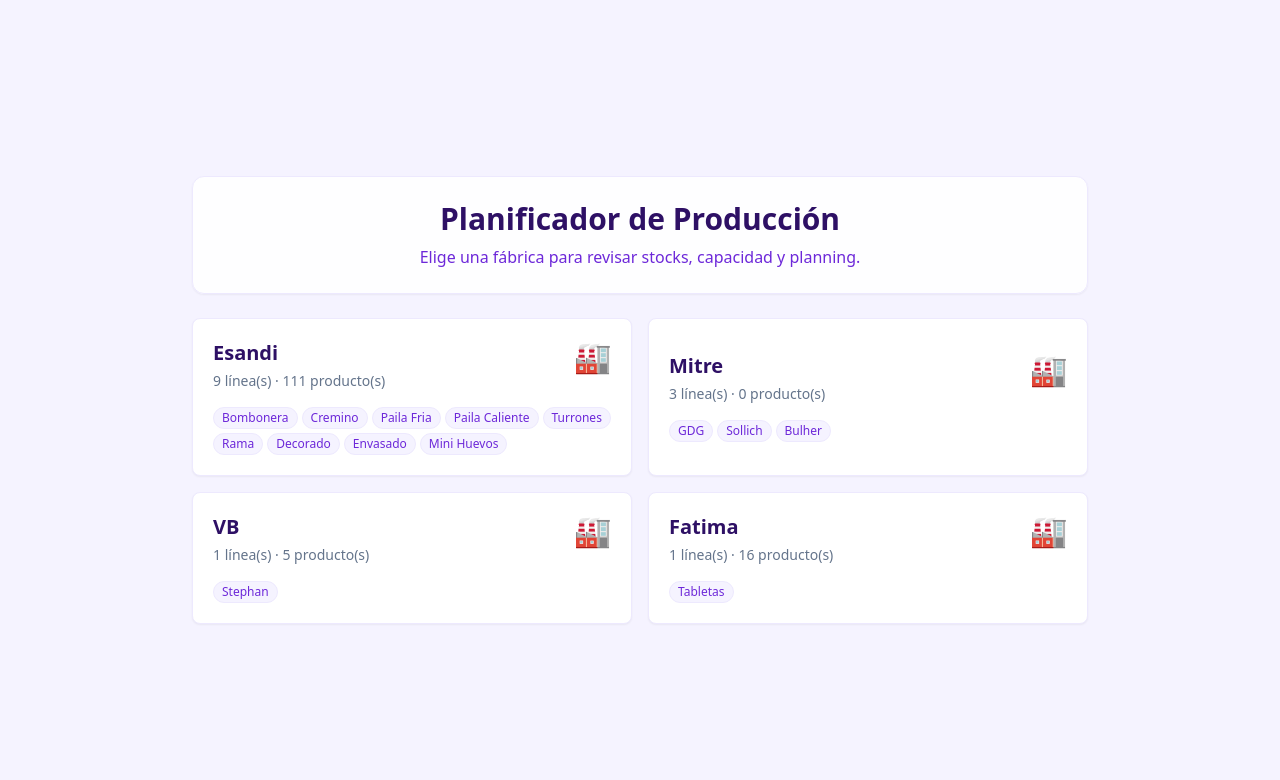
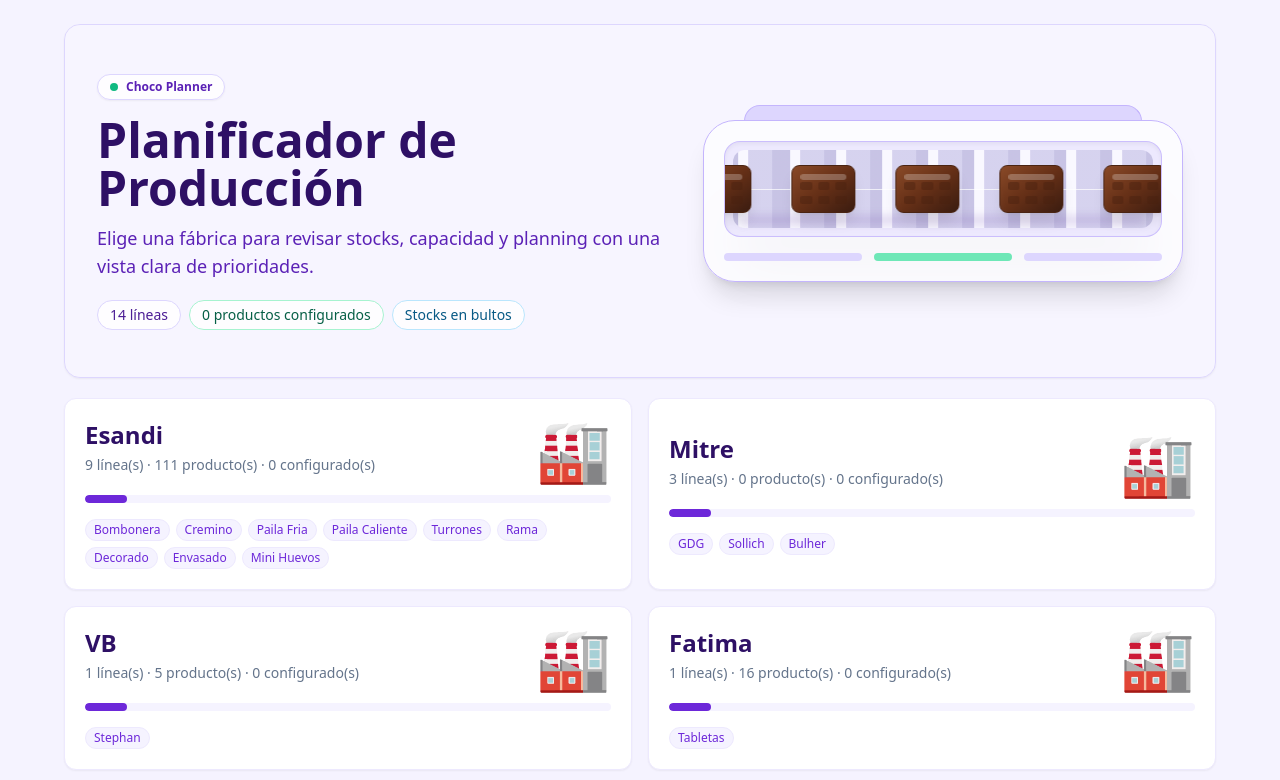
Before and after one commit to gpastur/choco-planner, a React (Vite) app: page / in a window 1280 px wide. Shown: the top 780 px of the page. Built offline with nearby package versions, Linux system fonts and the light colour scheme.

Commit message:
Add files via upload
Uplade3

```diff
--- a/src/App.tsx
+++ b/src/App.tsx
@@ -1120,26 +1120,90 @@ export default function PlanificateurChocolat() {
 
   if (!usine) {
     return (
-      <div className="min-h-screen bg-violet-50 flex items-center justify-center p-4 font-sans text-slate-800">
-        <div className="max-w-4xl w-full">
-          <div className="mb-6 bg-white/95 border border-violet-100 rounded-xl shadow-sm p-6 text-center">
-            <h1 className="text-3xl font-bold text-violet-950 mb-2">Planificador de Producción</h1>
-            <p className="text-violet-700">Elige una fábrica para revisar stocks, capacidad y planning.</p>
-          </div>
+      <div className="min-h-screen bg-violet-50 p-4 md:p-6 font-sans text-slate-800 overflow-hidden">
+        <style>{`
+          @keyframes glossMove {
+            0% { transform: translateX(-150%) rotate(-12deg); opacity: .04; }
+            45% { opacity: .38; }
+            100% { transform: translateX(170%) rotate(-12deg); opacity: .06; }
+          }
+          @keyframes beltMove {
+            0% { background-position: 0 0; }
+            100% { background-position: 92px 0; }
+          }
+          @keyframes barMove {
+            0% { transform: translateX(-42px); }
+            100% { transform: translateX(42px); }
+          }
+          .home-gloss { animation: glossMove 3.8s ease-in-out infinite; }
+          .home-belt { background-image: repeating-linear-gradient(90deg, rgba(49,46,129,.20) 0 12px, rgba(255,255,255,.68) 12px 22px, rgba(49,46,129,.12) 22px 46px); animation: beltMove 2.2s linear infinite; }
+          .home-bars { animation: barMove 3.4s ease-in-out infinite alternate; }
+        `}</style>
+        <div className="max-w-6xl mx-auto">
+          <section className="relative mb-5 overflow-hidden rounded-2xl border border-violet-200 bg-white shadow-sm">
+            <div className="absolute inset-0 bg-violet-100/45"></div>
+            <div className="relative grid gap-5 lg:grid-cols-[1.1fr_.9fr] items-center p-5 md:p-8">
+              <div>
+                <div className="inline-flex items-center gap-2 rounded-full bg-white/85 border border-violet-200 px-3 py-1 text-xs font-semibold text-violet-800 shadow-sm">
+                  <span className="h-2 w-2 rounded-full bg-emerald-500"></span>
+                  Choco Planner
+                </div>
+                <h1 className="mt-4 text-4xl md:text-5xl font-extrabold text-violet-950 leading-tight">Planificador de Producción</h1>
+                <p className="mt-3 text-base md:text-lg text-violet-800 max-w-xl">Elige una fábrica para revisar stocks, capacidad y planning con una vista clara de prioridades.</p>
+                <div className="mt-5 flex flex-wrap gap-2 text-sm">
+                  <span className="rounded-full bg-white/85 border border-violet-200 px-3 py-1 text-violet-900">{lignes.length} líneas</span>
+                  <span className="rounded-full bg-white/85 border border-emerald-200 px-3 py-1 text-emerald-800">{produits.filter(estConfigure).length} productos configurados</span>
+                  <span className="rounded-full bg-white/85 border border-sky-200 px-3 py-1 text-sky-800">Stocks en bultos</span>
+                </div>
+              </div>
+              <div className="relative h-64 md:h-72 flex items-center justify-center">
+                <div className="absolute left-8 right-8 bottom-20 h-12 rounded-full bg-slate-900/10 blur-xl"></div>
+                <div className="relative w-full max-w-xl rounded-[2rem] border border-violet-300 bg-white/70 p-5 shadow-xl">
+                  <div className="absolute -top-4 left-10 right-10 h-4 rounded-t-2xl bg-violet-200 border border-violet-300"></div>
+                  <div className="relative h-24 rounded-2xl border border-violet-300/80 bg-violet-100 shadow-inner overflow-hidden">
+                    <div className="absolute inset-2 rounded-xl home-belt"></div>
+                    <div className="absolute left-0 right-0 top-1/2 h-px bg-white/70"></div>
+                    <div className="absolute left-4 right-4 bottom-3 h-2 rounded-full bg-violet-900/15 blur-sm"></div>
+                    <div className="home-bars absolute inset-y-0 -left-8 -right-8 flex items-center justify-around gap-5">
+                      {[0, 1, 2, 3, 4].map((n) => (
+                        <span key={n} className="relative h-12 w-16 rounded-lg bg-gradient-to-br from-[#8a4a28] via-[#663017] to-[#3b1c10] border border-[#4a2412] shadow-lg overflow-hidden">
+                          <span className="home-gloss absolute -left-8 top-0 h-16 w-8 bg-white/35 blur-sm"></span>
+                          <span className="absolute inset-x-2 top-2 h-1.5 rounded-full bg-white/25"></span>
+                          <span className="absolute inset-2 top-4 grid grid-cols-3 gap-1.5 opacity-45">
+                            <i className="rounded-sm bg-[#4b2211]"></i><i className="rounded-sm bg-[#4b2211]"></i><i className="rounded-sm bg-[#4b2211]"></i>
+                            <i className="rounded-sm bg-[#4b2211]"></i><i className="rounded-sm bg-[#4b2211]"></i><i className="rounded-sm bg-[#4b2211]"></i>
+                          </span>
+                        </span>
+                      ))}
+                    </div>
+                  </div>
+                  <div className="mt-4 grid grid-cols-3 gap-3">
+                    <span className="h-2 rounded-full bg-violet-200"></span>
+                    <span className="h-2 rounded-full bg-emerald-300"></span>
+                    <span className="h-2 rounded-full bg-violet-200"></span>
+                  </div>
+                </div>
+              </div>
+            </div>
+          </section>
           <div className="grid gap-4 md:grid-cols-2">
             {USINES.map((u) => {
               const nbL = lignes.filter((l) => l.usine === u.id).length;
               const nbP = produits.filter((p) => p.usine === u.id).length;
+              const nbConfig = produits.filter((p) => p.usine === u.id && estConfigure(p)).length;
               return (
-                <button key={u.id} onClick={() => { setUsine(u.id); setOnglet("calendrier"); }} className="bg-white rounded-lg shadow-sm border border-violet-100 hover:shadow-md p-5 transition transform hover:-translate-y-0.5 hover:border-violet-300 text-left">
-                  <div className="flex items-start justify-between gap-3">
+                <button key={u.id} onClick={() => { setUsine(u.id); setOnglet("calendrier"); }} className="group bg-white rounded-xl shadow-sm border border-violet-100 hover:shadow-lg p-5 transition transform hover:-translate-y-1 hover:border-violet-300 text-left overflow-hidden">
+                  <div className="flex items-start justify-between gap-4">
                     <div>
-                      <div className="text-xl font-bold text-violet-950">{u.nom}</div>
-                      <div className="text-sm text-slate-500 mt-1">{nbL} línea(s) · {nbP} producto(s)</div>
+                      <div className="text-2xl font-bold text-violet-950">{u.nom}</div>
+                      <div className="text-sm text-slate-500 mt-1">{nbL} línea(s) · {nbP} producto(s) · {nbConfig} configurado(s)</div>
                     </div>
-                    <div className="text-3xl">{u.icone}</div>
+                    <div className="text-6xl leading-none transition group-hover:scale-110 group-hover:-rotate-3">{u.icone}</div>
                   </div>
-                  <div className="text-xs text-violet-700 mt-4 flex flex-wrap gap-1">
+                  <div className="mt-4 h-2 rounded-full bg-violet-50 overflow-hidden">
+                    <div className="h-full rounded-full bg-violet-700" style={{ width: Math.max(8, Math.min(100, nbP ? (nbConfig / nbP) * 100 : 0)) + "%" }}></div>
+                  </div>
+                  <div className="text-xs text-violet-700 mt-4 flex flex-wrap gap-1.5">
                     {lignes.filter((l) => l.usine === u.id).map((l) => <span key={l.id} className="bg-violet-50 border border-violet-100 px-2 py-0.5 rounded-full">{l.nom}</span>)}
                   </div>
                 </button>
```
